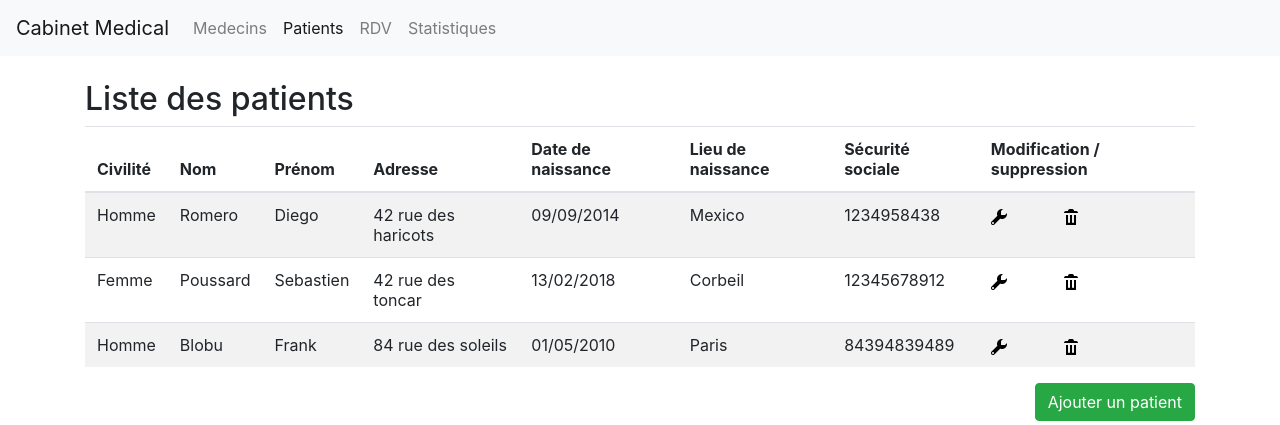
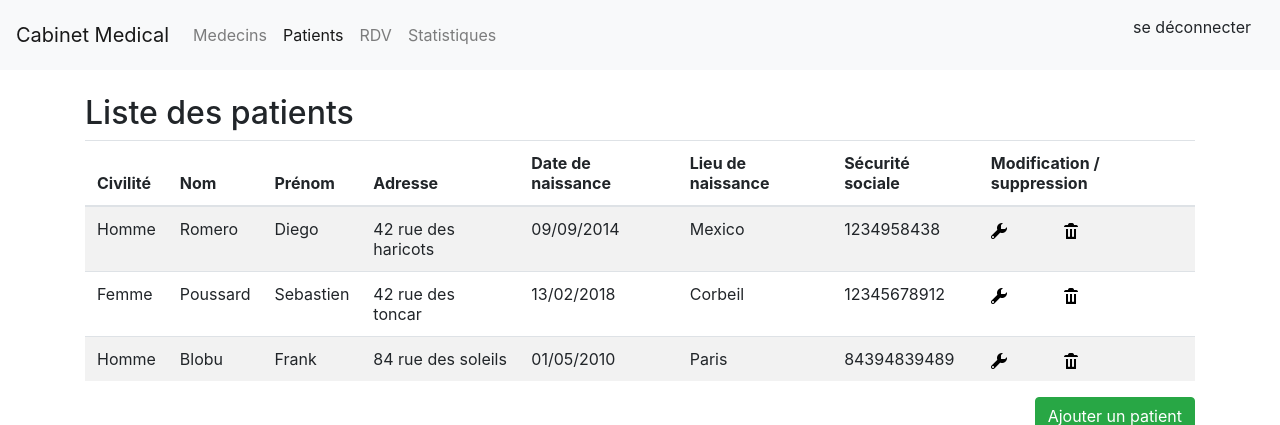
Before and after one commit to Refuseds/ProjetCabinet, a PHP site: page /patient/affichage.php in a window 1280 px wide. Shown: the top 425 px of the page. Run offline with PHP 8.4, Linux system fonts and the light colour scheme; a user stored in the database is signed in; data comes from the database, SQL or seed files in the repository.

Commit message:
se deconnecter

```diff
--- a/menu.php
+++ b/menu.php
@@ -2,8 +2,6 @@
     <link rel="stylesheet" type="text/css" href="/css/header.css">
     <link rel="stylesheet" href="/bootstrap/css/bootstrap.min.css">
     <script src="/bootstrap/js/bootstrap.min.js"></script>
-
-
 </head>
 <nav class="navbar navbar-expand-lg navbar-light bg-light">
   <a class="navbar-brand" href="#">Cabinet Medical</a>
@@ -17,6 +15,13 @@
       <a class="nav-item nav-link <?php if ( (substr($_SERVER['REQUEST_URI'], 1, 3)) == "rdv" ) { echo "active";}?>" href="/rdv/affichage.php">RDV</a>
       <a class="nav-item nav-link <?php if ( (substr($_SERVER['REQUEST_URI'], 1, 11)) == "patient" ) { echo "statistique";}?>" href="#">Statistiques</a>
     </div>
+    <ul class="navbar-nav ml-auto">
+            <li class="nav-item">
+              <form method="POST" action="../home.php">
+                <button type="submit" name="deconnexion" class="btn btn-light">se déconnecter</button>
+              </form>
+            </li>
+    </ul>
   </div>
 </nav>
 <?php
--- a/patient/affichage.php
+++ b/patient/affichage.php
@@ -1,3 +1,4 @@
+<?php include '../secure.php';?>
 <html lang="fr">
 	<head>
 		<meta charset="UTF-8" />
```
